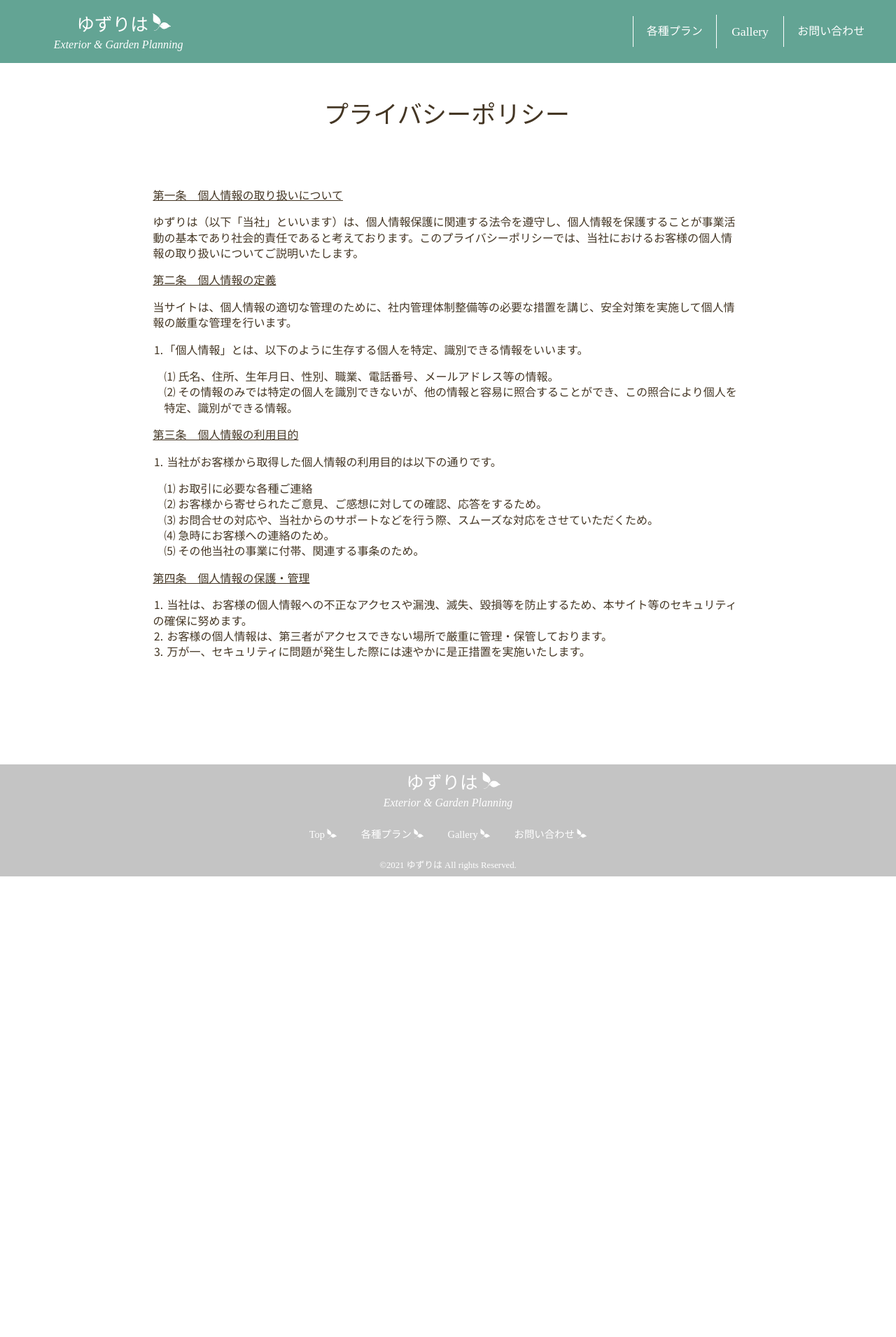
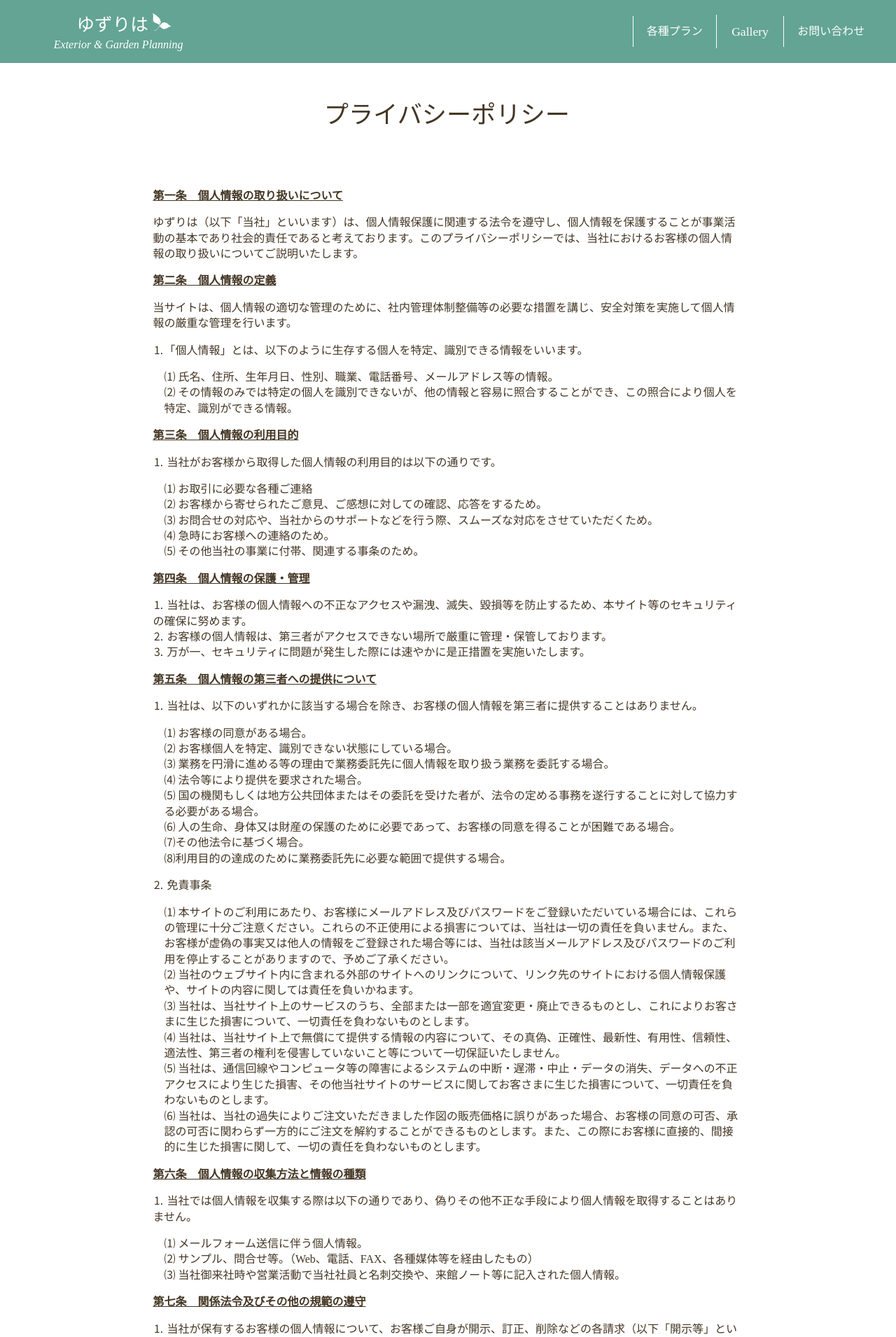
Before and after one commit to Yuppymam/yuzuriha, a Jekyll site: the page built from privacy-policy/index.html, in a window 1280 px wide. Shown: the top 1910 px of the page at 70% size. Built offline with Jekyll 4.4.1, drawn with Linux system fonts in a browser that asks for light colours; nearby versions of some CDN libraries; before the commit the page ends 1252 px from its top, so only the background shows below that; some of the changed text lies outside the part shown.

Commit message:
fix detail css, privacy policy text

```diff
--- a/assets/css/main.scss
+++ b/assets/css/main.scss
@@ -63,7 +63,7 @@ body {
   }
 }
 .pr-text {
-  margin: 2em 0;
+  margin: 2em 3em;
   line-height: 1.4;
 }
 
@@ -471,8 +471,7 @@ body {
     }
   }
   .pr-text {
-    font-size: 0.9em;
-    margin: 3em 1em;
+    margin: 2em 1em;
     text-align: left;
     small {
       display: block;
@@ -936,6 +935,7 @@ body {
   line-height: 1.4;
   .policy-title {
     text-decoration: underline;
+    font-weight: bold;
   }
   p, ul {
     margin: 1em 0;
--- a/contact/index.html
+++ b/contact/index.html
@@ -6,7 +6,7 @@ title: お問い合わせ
 <h1 class="page-title center">– お問い合わせ –</h1>
 
 <div class="pr-text center">
-  <p>こちらのフォームからお問い合わせを承ります。</p>
+  <p>こちらのフォームからお問い合わせを承ります。ご相談、質問等あればお気軽にお問い合わせください。</p>
 </div>
 
 <div class="form-wrap">
--- a/gallery/index.html
+++ b/gallery/index.html
@@ -111,6 +111,9 @@ title: Gallery
         <div class="swiper-slide"><img src="{{site.baseurl}}/assets/images/case/universal.png" alt="ユニバーサルデザインの庭"></div>
       </div>
     </div>
+  </div>
+  <div class="button center">
+    <a href="{{site.baseurl}}/contact">お問い合わせ</a>
   </div>
 </div>
 
--- a/privacy-policy/index.html
+++ b/privacy-policy/index.html
@@ -39,4 +39,55 @@ description: プライバシーポリシーに同意の上、お問い合わせ
     <li>⒉ お客様の個人情報は、第三者がアクセスできない場所で厳重に管理・保管しております。</li>
     <li>⒊ 万が一、セキュリティに問題が発生した際には速やかに是正措置を実施いたします。</li>
   </ul>
+  <p class="policy-title">第五条　個人情報の第三者への提供について</p>
+  <ul>
+    <li>⒈ 当社は、以下のいずれかに該当する場合を除き、お客様の個人情報を第三者に提供することはありません。</li>
+    <ul class="policy-nest-ul">
+      <li>⑴ お客様の同意がある場合。</li>
+      <li>⑵ お客様個人を特定、識別できない状態にしている場合。</li>
+      <li>⑶ 業務を円滑に進める等の理由で業務委託先に個人情報を取り扱う業務を委託する場合。</li>
+      <li>⑷ 法令等により提供を要求された場合。</li>
+      <li>⑸ 国の機関もしくは地方公共団体またはその委託を受けた者が、法令の定める事務を遂行することに対して協力する必要がある場合。</li>
+      <li>⑹ 人の生命、身体又は財産の保護のために必要であって、お客様の同意を得ることが困難である場合。</li>
+      <li>⑺その他法令に基づく場合。</li>
+      <li>⑻利用目的の達成のために業務委託先に必要な範囲で提供する場合。</li>
+    </ul>
+    <li>⒉ 免責事条</li>
+    <ul class="policy-nest-ul">
+      <li>⑴ 本サイトのご利用にあたり、お客様にメールアドレス及びパスワードをご登録いただいている場合には、これらの管理に十分ご注意ください。これらの不正使用による損害については、当社は一切の責任を負いません。また、お客様が虚偽の事実又は他人の情報をご登録された場合等には、当社は該当メールアドレス及びパスワードのご利用を停止することがありますので、予めご了承ください。</li>
+      <li>⑵ 当社のウェブサイト内に含まれる外部のサイトへのリンクについて、リンク先のサイトにおける個人情報保護や、サイトの内容に関しては責任を負いかねます。</li>
+      <li>⑶ 当社は、当社サイト上のサービスのうち、全部または一部を適宜変更・廃止できるものとし、これによりお客さまに生じた損害について、一切責任を負わないものとします。</li>
+      <li>⑷ 当社は、当社サイト上で無償にて提供する情報の内容について、その真偽、正確性、最新性、有用性、信頼性、適法性、第三者の権利を侵害していないこと等について一切保証いたしません。</li>
+      <li>⑸ 当社は、通信回線やコンピュータ等の障害によるシステムの中断・遅滞・中止・データの消失、データへの不正アクセスにより生じた損害、その他当社サイトのサービスに関してお客さまに生じた損害について、一切責任を負わないものとします。</li>
+      <li>⑹ 当社は、当社の過失によりご注文いただきました作図の販売価格に誤りがあった場合、お客様の同意の可否、承認の可否に関わらず一方的にご注文を解約することができるものとします。また、この際にお客様に直接的、間接的に生じた損害に関して、一切の責任を負わないものとします。</li>
+    </ul>
+  </ul>
+  <p class="policy-title">第六条　個人情報の収集方法と情報の種類</p>
+  <ul>
+    <li>⒈ 当社では個人情報を収集する際は以下の通りであり、偽りその他不正な手段により個人情報を取得することはありません。</li>
+    <ul class="policy-nest-ul">
+      <li>⑴ メールフォーム送信に伴う個人情報。</li>
+      <li>⑵ サンプル、問合せ等。（Web、電話、FAX、各種媒体等を経由したもの）</li>
+      <li>⑶ 当社御来社時や営業活動で当社社員と名刺交換や、来館ノート等に記入された個人情報。</li>
+    </ul>
+  </ul>
+  <p class="policy-title">第七条　関係法令及びその他の規範の遵守</p>
+  <ul>
+    <li>⒈ 当社が保有するお客様の個人情報について、お客様ご自身が開示、訂正、削除などの各請求（以下「開示等」といいます）を要望される場合は、当社まで直接ご請求ください。個人情報漏洩防止、正確性、安全性の確保の観点から、法令の規定により特別な手続が定められている場合を除き、遅滞なくお客様の個人情報の開示、訂正、削除を行います。</li>
+    <li>⒉ 開示等を実施するかどうかにつきましては、ご連絡いただいたお客様に対して遅滞なくご連絡いたします。なお、実施しないときは、その理由を説明するよう努めます。</li>
+  </ul>
+  <p class="policy-title">第九条　プライバシーポリシーの変更</p>
+  <ul>
+    <li>⒈ プライバシーポリシーの内容は、個人情報保護の観点から直ちに改善する必要がある場合など、予告なく変更する場合がありますので、予めご了承ください。</li>
+    <li>⒉ ホームページ上には常に最新版を記載いたします。</li>
+  </ul>
+  <p class="policy-title">第十条　お問合せ</p>
+  <ul>
+    <li>上記内容に関してご質問等がございましたら、当社の下記連絡先にご連絡ください。</li>
+  </ul>
+  <p>連絡先：Exteria＆Garden Planning　ゆずりは<br>E-mail: </p>
+  <p class="policy-title">第十一条  制定日</p>
+  <ul>
+    <li>制定：2021年 10月30日</li>
+  </ul>
 </div>
```
